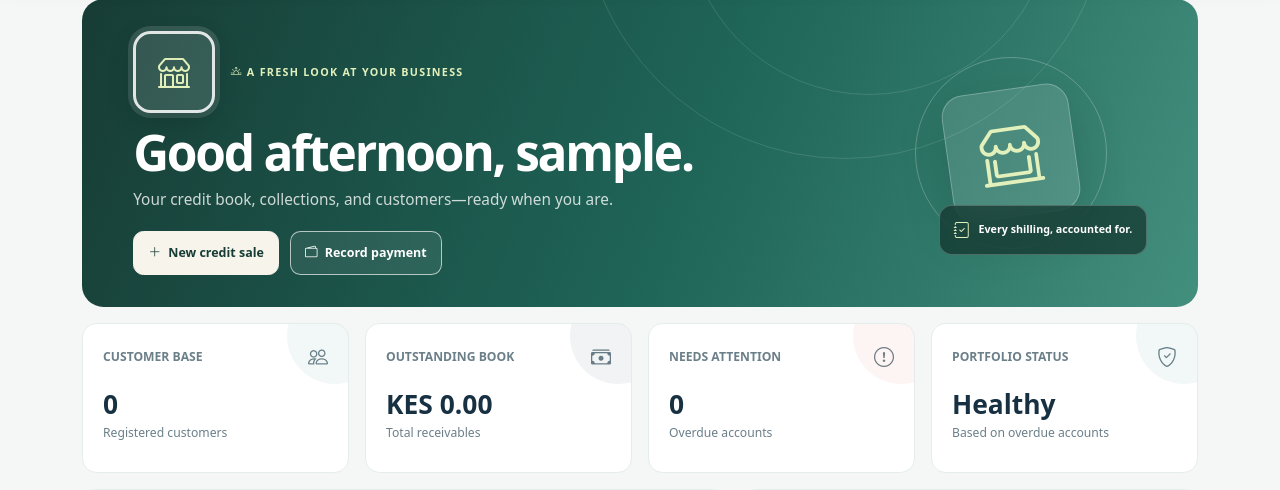
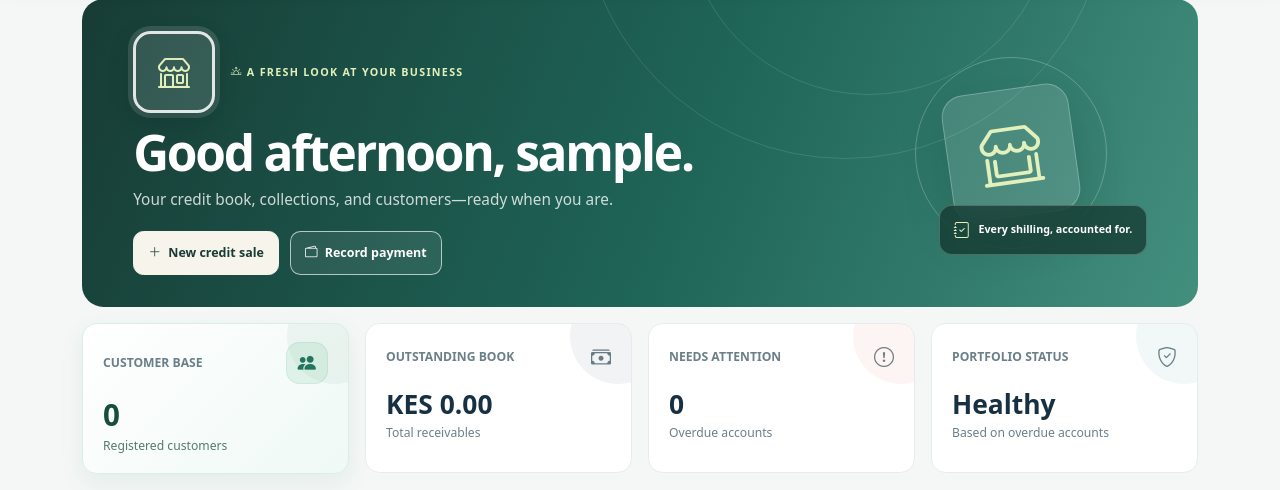
Before and after one commit to VinWonder/CreditManagementSystem, a Flask app: page /dashboard in a window 1280 px wide. Shown: the part 100-590 px from the top of the page. Run offline with Flask 3, Linux system fonts and the light colour scheme; the visitor is signed in with stand-in values (Sample User, id 1); data that the repository does not hold is empty.

Commit message:
Refresh customer base dashboard card
Co-authored-by: Copilot <223556219+Copilot@users.noreply.github.com>

```diff
--- a/app/static/css/style.css
+++ b/app/static/css/style.css
@@ -68,7 +68,11 @@ body {
 .dashboard-kpis { margin-bottom: 1rem; }
 .kpi-card { background: var(--surface); border: 1px solid var(--line); border-radius: 0.9rem; min-height: 9.4rem; overflow: hidden; padding: 1.15rem 1.25rem; position: relative; }
 .kpi-card::after { background: currentColor; border-radius: 50%; content: ""; height: 6rem; opacity: 0.06; position: absolute; right: -2.2rem; top: -2.2rem; width: 6rem; }
-.kpi-blue { color: #2c7a7b; }
+.kpi-blue { background: linear-gradient(135deg, #fff 0%, #eff9f5 100%); border-color: #d8eee7; box-shadow: 0 0.55rem 1.5rem rgba(37, 112, 86, 0.08); color: #24745e; transition: border-color 180ms ease, box-shadow 180ms ease, transform 180ms ease; }
+.kpi-blue:hover { border-color: #b8ded1; box-shadow: 0 0.85rem 1.8rem rgba(37, 112, 86, 0.13); transform: translateY(-3px); }
+.kpi-blue .kpi-top i { align-items: center; background: #dff2e9; border: 1px solid rgba(36, 116, 94, 0.08); border-radius: 0.85rem; color: #24745e; display: inline-flex; font-size: 1.15rem; height: 2.65rem; justify-content: center; width: 2.65rem; }
+.kpi-blue .kpi-value { color: #174d3d; font-size: clamp(1.85rem, 2.2vw, 2.2rem); letter-spacing: -0.045em; margin-top: 0.75rem; }
+.kpi-blue .kpi-note { color: #54796d; }
 .kpi-ink { color: #173042; }
 .kpi-coral { color: #d9534f; }
 .kpi-mint { color: #2b8a72; }
--- a/app/templates/main/dashboard.html
+++ b/app/templates/main/dashboard.html
@@ -96,7 +96,7 @@
 </section>
 
 <div class="row g-3 dashboard-kpis">
-  <div class="col-sm-6 col-xl-3"><div class="kpi-card kpi-blue"><div class="kpi-top"><span>Customer base</span><i class="bi bi-people"></i></div><div class="kpi-value">{{ total_customers }}</div><div class="kpi-note">Registered customers</div></div></div>
+  <div class="col-sm-6 col-xl-3"><div class="kpi-card kpi-blue"><div class="kpi-top"><span>Customer base</span><i class="bi bi-people-fill" aria-hidden="true"></i></div><div class="kpi-value">{{ total_customers }}</div><div class="kpi-note">Registered customers</div></div></div>
   <div class="col-sm-6 col-xl-3"><div class="kpi-card kpi-ink"><div class="kpi-top"><span>Outstanding book</span><i class="bi bi-cash-stack"></i></div><div class="kpi-value">{{ total_outstanding | kes }}</div><div class="kpi-note">Total receivables</div></div></div>
   <div class="col-sm-6 col-xl-3"><div class="kpi-card kpi-coral"><div class="kpi-top"><span>Needs attention</span><i class="bi bi-exclamation-circle"></i></div><div class="kpi-value">{{ overdue_customers }}</div><div class="kpi-note">Overdue accounts</div></div></div>
   <div class="col-sm-6 col-xl-3"><div class="kpi-card kpi-mint"><div class="kpi-top"><span>Portfolio status</span><i class="bi bi-shield-check"></i></div><div class="kpi-value">{% if overdue_customers %}Monitor{% else %}Healthy{% endif %}</div><div class="kpi-note">Based on overdue accounts</div></div></div>
```
